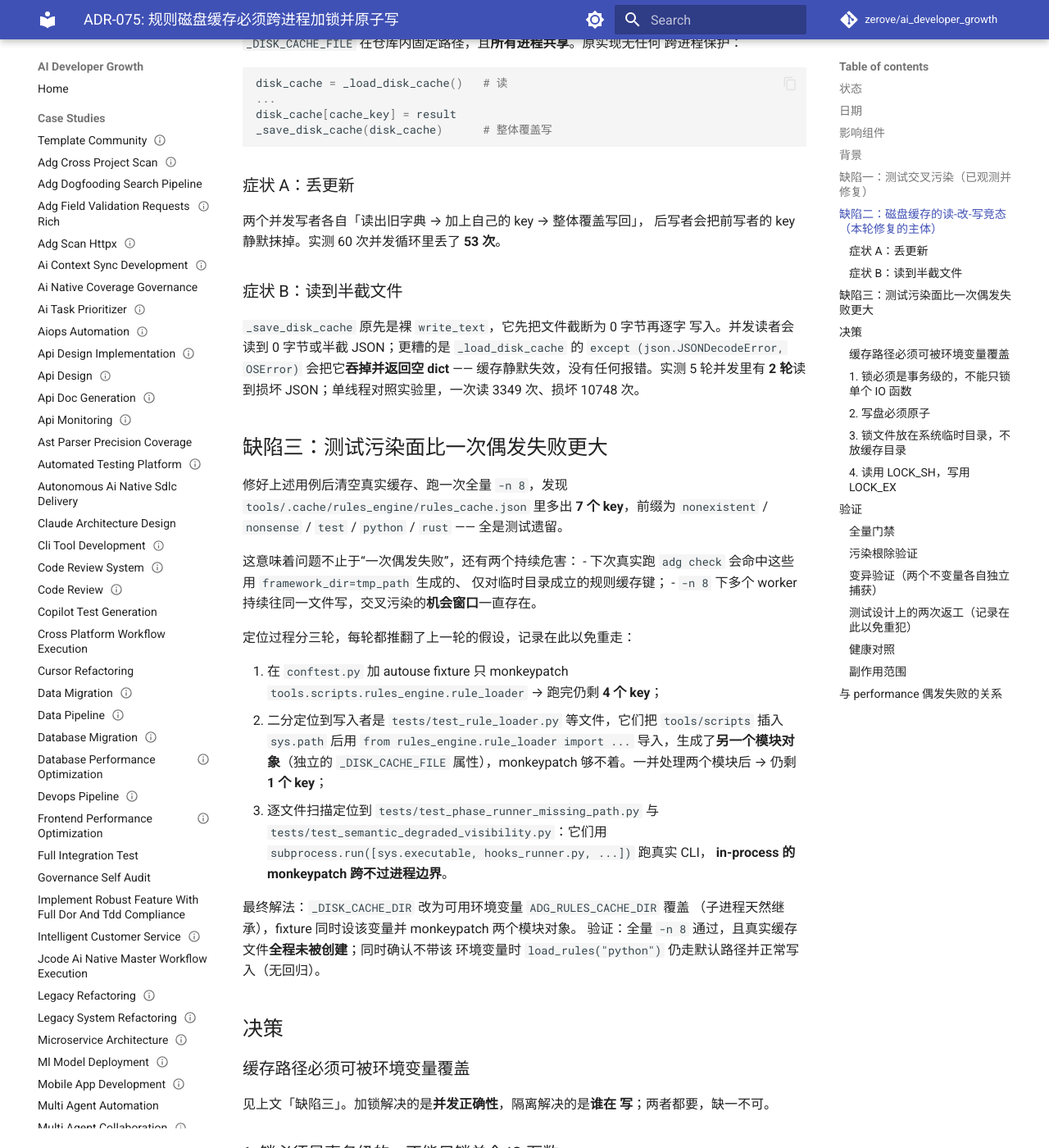
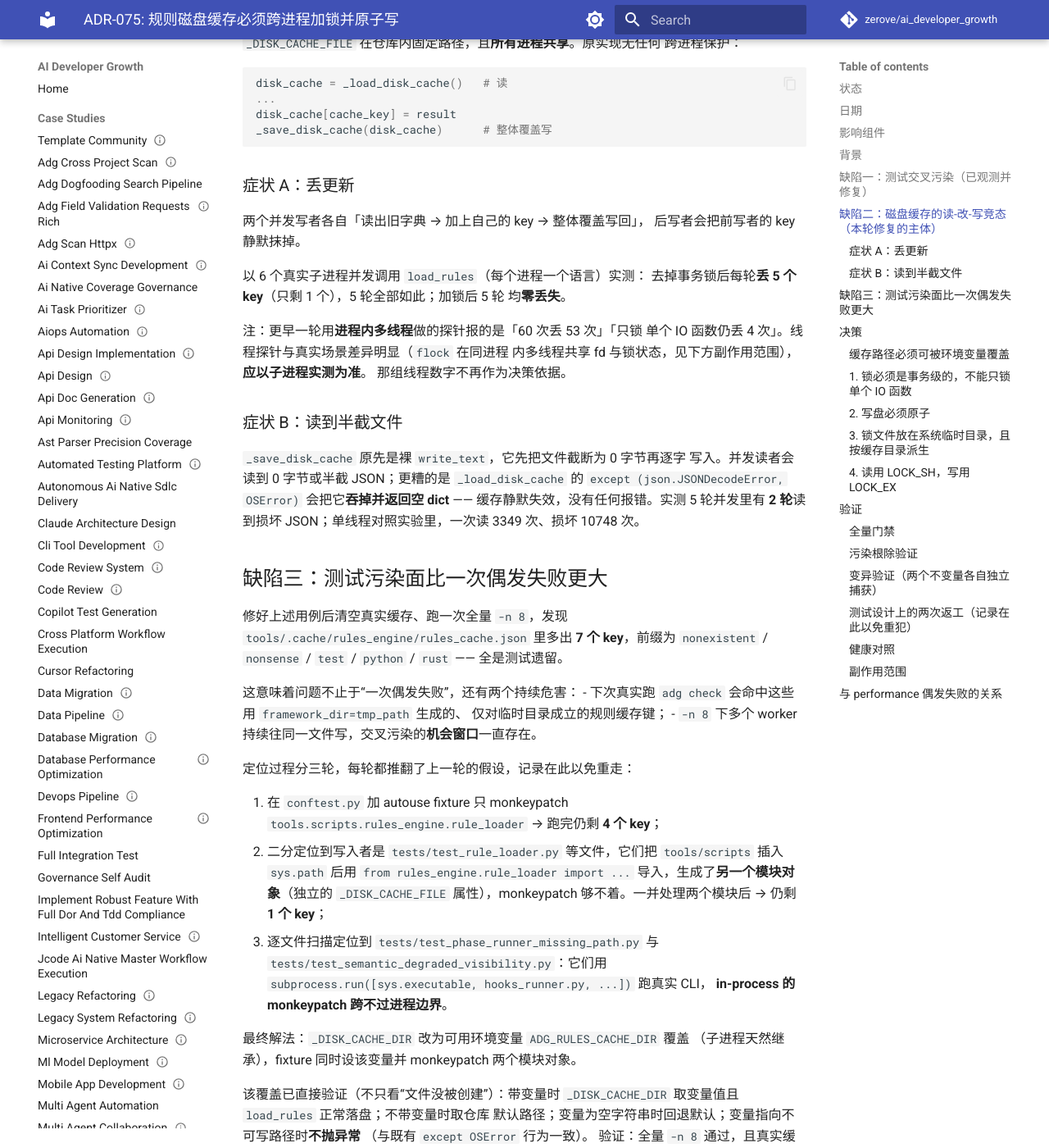
Before and after one commit to zerove/ai_developer_growth, an MkDocs documentation site: the page built from docs/adr/ADR-075-rules-disk-cache-cross-process-lock.md, in a window 1280 px wide and 1400 px high, scrolled down 1351 px. Shown: the whole window at 82% size. Built offline with MkDocs 1.6.1 and Material for MkDocs 9.7.7, drawn with Linux system fonts in a browser that asks for light colours; comment, search, counter and statistics services are not loaded; some of the changed text lies outside the part shown.

Commit message:
fix(rules): 锁路径按缓存目录派生，并修正 ADR 中未经复现的数字
复审 0504228 时发现三处证据不足/表述过头，本轮补齐：

1. 修正 ADR-075 中两个数字的来源。它们来自上一轮会话的**进程内
   多线程**探针（「60 次丢 53 次」「只锁单个 IO 函数仍丢 4 次」），
   本轮用 6 个真实子进程重测：去事务锁后每轮只剩 1 个 key（丢 5/6），
   仅锁单个 IO 函数同样丢 5/6 —— 非事务形态几乎完全失效，比原文
   写的「仍丢 4 次」更严重。已在 ADR 中标注线程探针不可作为决策依据。
   原因：flock 在同进程内多线程共享 fd 与锁状态，测不出跨进程语义。

2. 直接验证 ADG_RULES_CACHE_DIR 覆盖（此前只有「文件没被创建」这类
   间接证据）：带变量时取变量值且 load_rules 正常落盘；不带时取默认
   路径；空字符串回退默认；指向不可写路径不抛异常（与既有
   except OSError 行为一致）。

3. 锁路径由固定名改为按缓存目录 sha1 派生。锁的作用域应与它保护的
   数据一致：conftest 已让每个测试持有各自的 tmp 缓存目录，固定锁名会
   让互不相关的缓存白白排队。已验证同目录派生相同、异目录派生不同。

副作用是全量测试从 167s 降到 125s（去掉了一部分真实串行）。

派生锁落地后重跑两个变异，确认区分度未被削弱：变异A 去原子 rename
2/2 捕获撕裂读，变异B 去事务锁 2/2 捕获丢更新，每次 3 个对照通过，
还原后 4 passed。

门禁：全量 5052 passed；ruff / mypy / ADR 索引 / 断链 / 治理文档 /
hooks doctor 全通过；系统临时目录无派生锁文件残留。

诚实边界：test_optimized_check_directory_parallel 偶发失败仍未定位。

````diff
--- a/docs/adr/ADR-075-rules-disk-cache-cross-process-lock.md
+++ b/docs/adr/ADR-075-rules-disk-cache-cross-process-lock.md
@@ -59,7 +59,16 @@ _save_disk_cache(disk_cache)      # 整体覆盖写
 ### 症状 A：丢更新
 
 两个并发写者各自「读出旧字典 → 加上自己的 key → 整体覆盖写回」，
-后写者会把前写者的 key 静默抹掉。实测 60 次并发循环里丢了 **53 次**。
+后写者会把前写者的 key 静默抹掉。
+
+以 6 个真实子进程并发调用 ``load_rules``（每个进程一个语言）实测：
+去掉事务锁后每轮**丢 5 个 key**（只剩 1 个），5 轮全部如此；加锁后 5 轮
+均**零丢失**。
+
+注：更早一轮用**进程内多线程**做的探针报的是「60 次丢 53 次」「只锁
+单个 IO 函数仍丢 4 次」。线程探针与真实场景差异明显（``flock`` 在同进程
+内多线程共享 fd 与锁状态，见下方副作用范围），**应以子进程实测为准**。
+那组线程数字不再作为决策依据。
 
 ### 症状 B：读到半截文件
 
@@ -95,8 +104,12 @@ JSON；单线程对照实验里，一次读 3349 次、损坏 10748 次。
 
 最终解法：`_DISK_CACHE_DIR` 改为可用环境变量 `ADG_RULES_CACHE_DIR` 覆盖
 （子进程天然继承），fixture 同时设该变量并 monkeypatch 两个模块对象。
-验证：全量 `-n 8` 通过，且真实缓存文件**全程未被创建**；同时确认不带该
-环境变量时 `load_rules("python")` 仍走默认路径并正常写入（无回归）。
+
+该覆盖已直接验证（不只看“文件没被创建”）：带变量时
+`_DISK_CACHE_DIR` 取变量值且 `load_rules` 正常落盘；不带变量时取仓库
+默认路径；变量为空字符串时回退默认；变量指向不可写路径时**不抛异常**
+（与既有 `except OSError` 行为一致）。
+验证：全量 `-n 8` 通过，且真实缓存文件**全程未被创建**。
 
 ## 决策
 
@@ -117,11 +130,17 @@ load_rules:
   _save_disk_cache()   ← 再取锁, 用**陈旧快照**覆盖写回
 ```
 
-另一个进程可以在这两步之间完整地读写一轮。实测：只给两个 IO 函数各
-自加锁后，60 次并发循环里**仍丢 4 次**；改成用一个独占锁包住整个
-「读缓存 → 加载规则 → 写回缓存」事务后降到 **0 次**。
+另一个进程可以在这两步之间完整地读写一轮。
 
-故 `_load_disk_cache_locked` / `_save_disk_cache_locked` 是「调用方必须
+**实测（6 个真实子进程并发，5 轮）**：
+
+| 形态 | 最坏丢失 key 数 |
+|------|----------------|
+| 事务级锁（当前实现） | **0 / 6** |
+| 只给两个 IO 函数各自加锁 | **5 / 6** |
+
+即非事务形态几乎完全失效，锁形同虚设。故
+`_load_disk_cache_locked` / `_save_disk_cache_locked` 是「调用方必须
 已持锁」的内部实现，`load_rules` 直接在锁内调用它们。
 
 ### 2. 写盘必须原子
@@ -129,11 +148,17 @@ load_rules:
 改为先写临时文件再 `os.replace()`。同一文件系统内的 rename 是原子的，
 读者要么看到完整旧内容、要么看到完整新内容。
 
-### 3. 锁文件放在系统临时目录，不放缓存目录
+### 3. 锁文件放在系统临时目录，且按缓存目录派生
 
 缓存目录本身会被整体清理。锁文件若放在里面，清理后锁文件消失 ——
 已持 fd 的进程不受影响，但新进程会新建**另一个**锁文件，互斥失效。故
 放在 `tempfile.gettempdir()` 下。
+
+锁名由缓存目录路径的 sha1 前缀派生，而非固定一个名字。理由：锁的
+作用域必须与它保护的数据一致。`ADG_RULES_CACHE_DIR` 允许不同调用方指向
+不同缓存文件，此时它们本不该互相阻塞；固定锁名会把不相关的缓存退化成
+全局串行（pytest 里每个测试都有自己的 tmp 缓存目录，固定锁会让它们白白
+排队）。已验证：同一目录两次派生结果相同，不同目录派生结果不同。
 
 ### 4. 读用 `LOCK_SH`，写用 `LOCK_EX`
 
@@ -188,10 +213,16 @@ load_rules:
 
 ### 副作用范围
 
-锁路径固定为 `tempfile.gettempdir()` 下的 `adg-rules-disk-cache.lock`，
-与仓库工作区无关；测试全部走 `tmp_path` 缓存目录，不触碰真实缓存。
+锁路径为 `tempfile.gettempdir()` 下按缓存目录派生的
+`adg-rules-disk-cache-<sha1前12位>.lock`，与仓库工作区无关；测试全部走
+`tmp_path` 缓存目录，不触碰真实缓存。
 用真实子进程而非线程，因为 `flock` 是进程级 advisory 锁，同进程内多线程
-共享同一 fd 与锁状态，测不出跨进程语义（ADR-073 已踩过这个坑）。
+共享同一 fd 与锁状态，测不出跨进程语义（ADR-073 已踩过这个坑）。上文
+「丢 5 个 key」的数字也正是因此才必须用子进程测。
+
+锁路径改为派生后重跑两个变异，确认区分度未被削弱：变异A 去原子 rename
+2/2 捕获撕裂读，变异B 去事务锁 2/2 捕获丢更新，每次均有 3 个对照通过；
+还原后 4 passed。
 
 ## 与 performance 偶发失败的关系
 
````
Also changed, not shown: CONTEXT.md (+16 -16 lines), 1 other file.
